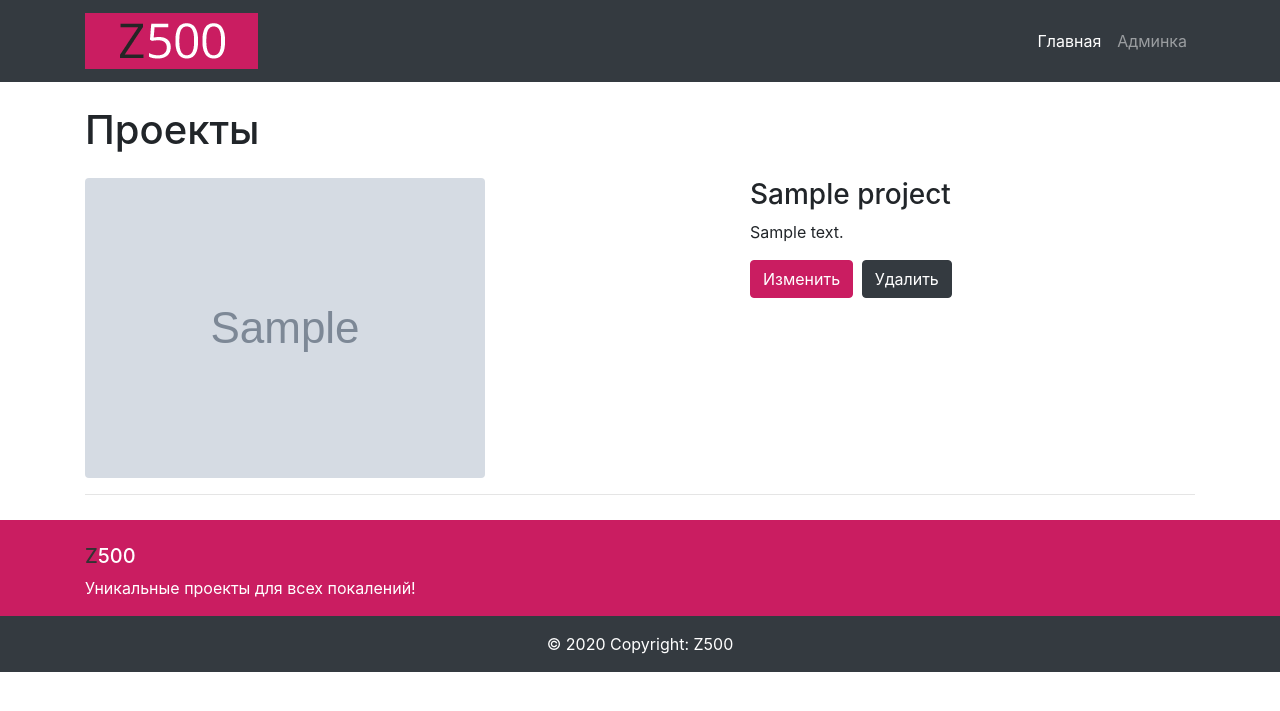
After one commit to v9gel/8sem-ssr, a PHP site: template lab3/templates/projects/admin.html.twig in a window 1280 px wide. The commit adds this page. Shown: the top 711 px of the page. Run offline with PHP 8.4, Linux system fonts and the light colour scheme; the template is opened without the code that fills it: most values are stand-ins (such as "Sample title", 1, 10 or a date in 2020); grey boxes marked "Sample" are stand-in pictures; some libraries are stand-ins or nearby versions.

Commit message:
* шаблон на админку

```diff
--- a/lab3/src/Controller/ProjectsController.php
+++ b/lab3/src/Controller/ProjectsController.php
@@ -30,7 +30,7 @@ class ProjectsController extends AbstractController
      */
     public function admin(ProjectsRepository $projectsRepository): Response
     {
-        return $this->render('projects/index.html.twig', [
+        return $this->render('projects/admin.html.twig', [
             'projects' => $projectsRepository->findAll(),
         ]);
     }
--- a/lab3/templates/projects/_delete_form.html.twig
+++ b/lab3/templates/projects/_delete_form.html.twig
@@ -1,5 +1,5 @@
-<form method="post" action="{{ path('projects_delete', {'id': project.id}) }}" onsubmit="return confirm('Are you sure you want to delete this item?');">
+<button class="btn btn-dark" onclick='document.getElementById("delete{{project.id}}").submit()'>Удалить</button>
+<form id=delete{{project.id}}  method="post" action="{{ path('projects_delete', {'id': project.id}) }}" onsubmit="return confirm('Are you sure you want to delete this item?');">
     <input type="hidden" name="_method" value="DELETE">
     <input type="hidden" name="_token" value="{{ csrf_token('delete' ~ project.id) }}">
-    <button class="btn">Delete</button>
 </form>
--- /dev/null
+++ b/lab3/templates/projects/admin.html.twig
@@ -0,0 +1,38 @@
+{% extends 'base.html.twig' %}
+
+{% block title %}Админка - все проекты{% endblock %}
+
+{% block body %}
+    <h1 class="my-4">
+        Проекты
+        <small></small>
+    </h1>
+
+    {% for project in projects %}
+        <div class="row">
+            <div class="col-md-7">
+                <a href="#">
+                <img
+                    class="img-fluid rounded mb-3 mb-md-0"
+                    src="{{ project.picture }}"
+                    alt="{{ project.name }}"
+                />
+                </a>
+            </div>
+            <div class="col-md-5">
+                <h3>{{ project.name }}</h3>
+                <p>{{ project.body }}</p>
+                <a class="btn btn-primary" href="{{ path('projects_edit', {'id': project.id}) }}">Изменить</a>
+                {{ include('projects/_delete_form.html.twig') }}
+                {# <a class="btn btn-primary" href="{{ path('projects_show', {'id': project.id}) }}">Подробнее</a> #}
+            </div>
+        </div>
+        <hr />
+    {% else %}
+        <tr>
+            <td colspan="7">Проекты не найдены</td>
+        </tr>
+    {% endfor %}
+
+    {# <a href="{{ path('projects_new') }}">Create new</a> #}
+{% endblock %}
```
